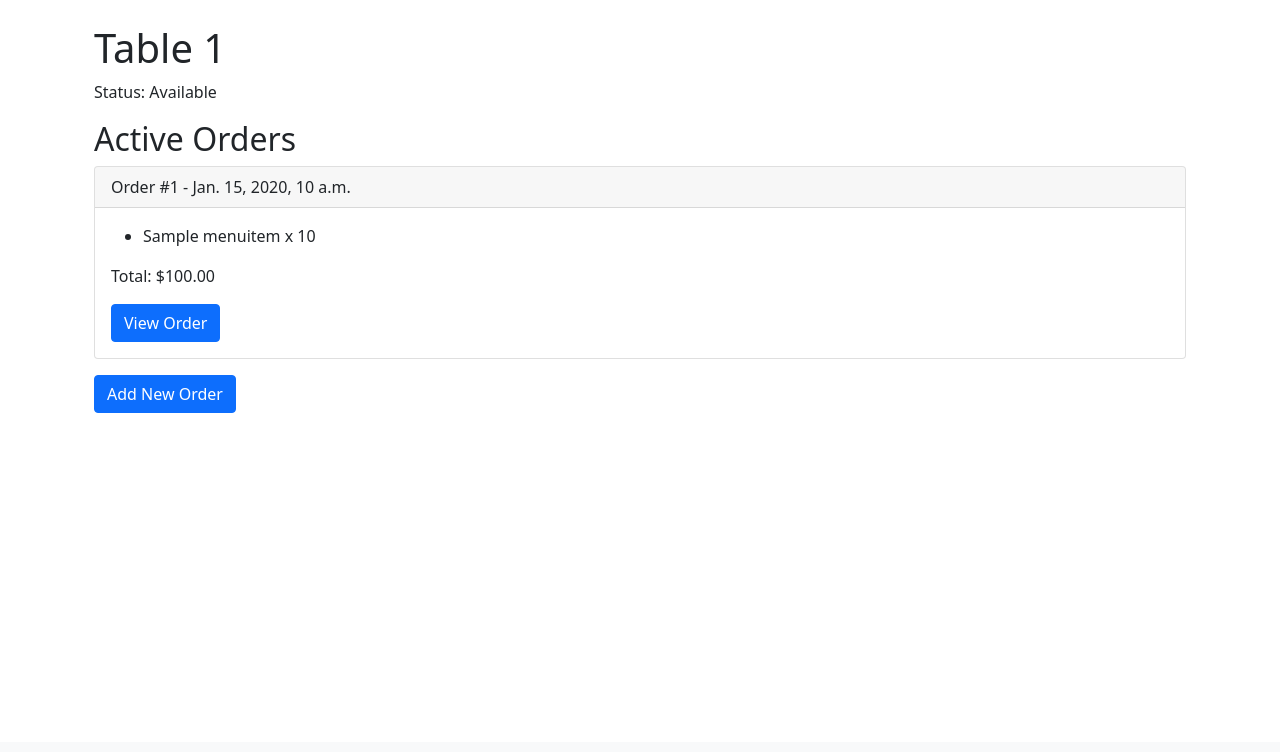
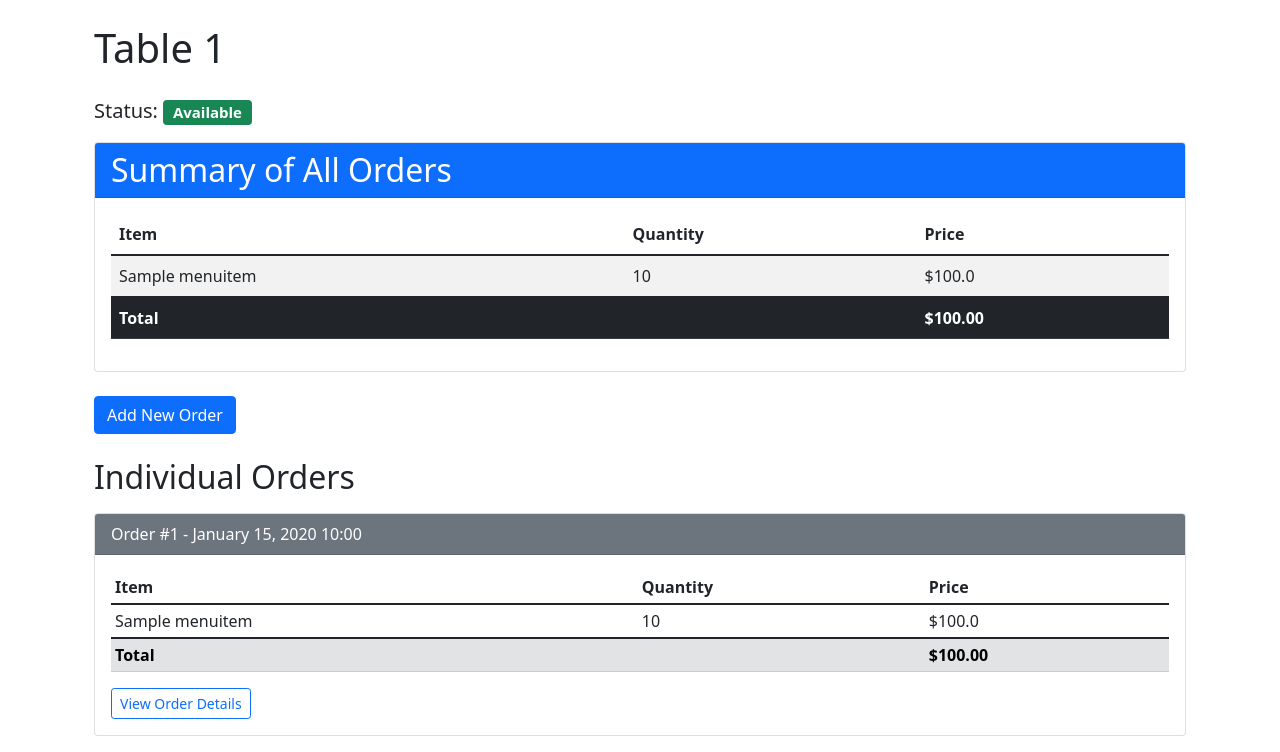
Before and after one commit to nrllhdyn/POS_system, a Django app: page /table/1/ in a window 1280 px wide. Shown: the part 58-810 px from the top of the page. Before the commit the page ends 471 px from the top, so only its background shows below. Run offline with Django 5.2, Linux system fonts and the light colour scheme; a user stored in the database is signed in; tables that the repository leaves empty hold one stand-in row (values such as "Sample post").

Commit message:
total orders

```diff
--- a/core/apps.py
+++ b/core/apps.py
@@ -4,3 +4,6 @@ from django.apps import AppConfig
 class CoreConfig(AppConfig):
     default_auto_field = 'django.db.models.BigAutoField'
     name = 'core'
+
+    def ready(self):
+        import core.templatetags.custom_filters
--- a/core/templates/core/table_detail.html
+++ b/core/templates/core/table_detail.html
@@ -1,37 +1,91 @@
 {% extends 'base.html' %}
+{% load custom_filters %}
 
 {% block content %}
 <div class="container mt-4">
-    <h1>Table {{ table.number }}</h1>
-    <p>Status: {{ table.get_status_display }}</p>
+    <h1 class="mb-4">Table {{ table.number }}</h1>
+    <p class="lead">Status: <span class="badge {% if table.status == 'occupied' %}bg-danger{% else %}bg-success{% endif %}">{{ table.get_status_display }}</span></p>
 
-    <h2>Active Orders</h2>
+    <div class="card mb-4">
+        <div class="card-header bg-primary text-white">
+            <h2 class="mb-0">Summary of All Orders</h2>
+        </div>
+        <div class="card-body">
+            <table class="table table-striped">
+                <thead>
+                    <tr>
+                        <th>Item</th>
+                        <th>Quantity</th>
+                        <th>Price</th>
+                    </tr>
+                </thead>
+                <tbody>
+                    {% for order in active_orders %}
+                        {% for item in order.items.all %}
+                            <tr>
+                                <td>{{ item.menu_item.name }}</td>
+                                <td>{{ item.quantity }}</td>
+                                <td>${{ item.menu_item.price|multiply:item.quantity }}</td>
+                            </tr>
+                        {% endfor %}
+                    {% endfor %}
+                </tbody>
+                <tfoot>
+                    <tr class="table-dark">
+                        <td colspan="2"><strong>Total</strong></td>
+                        <td><strong>${{ active_orders|total_of_all_orders }}</strong></td>
+                    </tr>
+                </tfoot>
+            </table>
+        </div>
+    </div>
+
+    <div class="mb-4">
+        <a href="{% url 'create_order' table.id %}" class="btn btn-primary me-2">Add New Order</a>
+        {% if table.status == 'occupied' %}
+            <form method="post" action="{% url 'close_table' table.id %}" class="d-inline">
+                {% csrf_token %}
+                <button type="submit" class="btn btn-danger" onclick="return confirm('Are you sure you want to close this table? All active orders will be completed.')">Close Table</button>
+            </form>
+        {% endif %}
+    </div>
+
+    <h2 class="mb-3">Individual Orders</h2>
     {% for order in active_orders %}
         <div class="card mb-3">
-            <div class="card-header">
-                Order #{{ order.id }} - {{ order.created_at }}
+            <div class="card-header bg-secondary text-white">
+                Order #{{ order.id }} - {{ order.created_at|date:"F d, Y H:i" }}
             </div>
             <div class="card-body">
-                <ul>
-                {% for item in order.items.all %}
-                    <li>{{ item.menu_item.name }} x {{ item.quantity }}</li>
-                {% endfor %}
-                </ul>
-                <p>Total: ${{ order.get_total }}</p>
-                <a href="{% url 'order_detail' order.id %}" class="btn btn-primary">View Order</a>
+                <table class="table table-sm">
+                    <thead>
+                        <tr>
+                            <th>Item</th>
+                            <th>Quantity</th>
+                            <th>Price</th>
+                        </tr>
+                    </thead>
+                    <tbody>
+                        {% for item in order.items.all %}
+                            <tr>
+                                <td>{{ item.menu_item.name }}</td>
+                                <td>{{ item.quantity }}</td>
+                                <td>${{ item.menu_item.price|multiply:item.quantity }}</td>
+                            </tr>
+                        {% endfor %}
+                    </tbody>
+                    <tfoot>
+                        <tr class="table-secondary">
+                            <td colspan="2"><strong>Total</strong></td>
+                            <td><strong>${{ order|get_item_total }}</strong></td>
+                        </tr>
+                    </tfoot>
+                </table>
+                <a href="{% url 'order_detail' order.id %}" class="btn btn-outline-primary btn-sm">View Order Details</a>
             </div>
         </div>
     {% empty %}
-        <p>No active orders.</p>
+        <p class="alert alert-info">No active orders.</p>
     {% endfor %}
-
-    <a href="{% url 'create_order' table.id %}" class="btn btn-primary">Add New Order</a>
-
-    {% if table.status == 'occupied' %}
-        <form method="post" action="{% url 'close_table' table.id %}" class="d-inline">
-            {% csrf_token %}
-            <button type="submit" class="btn btn-danger" onclick="return confirm('Are you sure you want to close this table? All active orders will be completed.')">Close Table</button>
-        </form>
-    {% endif %}
 </div>
 {% endblock %}
--- /dev/null
+++ b/core/templatetags/custom_filters.py
@@ -0,0 +1,30 @@
+from django import template
+from django.db.models import Sum
+
+register = template.Library()
+
+@register.filter
+def sum_attr(queryset, attr):
+  if not queryset:
+      return 0
+  if isinstance(queryset, (list, tuple)):
+      return sum(getattr(item, attr)() if callable(getattr(item, attr)) else getattr(item, attr, 0) for item in queryset)
+  try:
+      return queryset.aggregate(total=Sum(attr))['total'] or 0
+  except:
+      return 0
+
+@register.filter
+def multiply(value, arg):
+  try:
+      return float(value) * float(arg)
+  except (ValueError, TypeError):
+      return 0
+
+@register.filter
+def get_item_total(order):
+  return sum(item.quantity * item.menu_item.price for item in order.items.all())
+
+@register.filter
+def total_of_all_orders(orders):
+  return sum(get_item_total(order) for order in orders)
```
